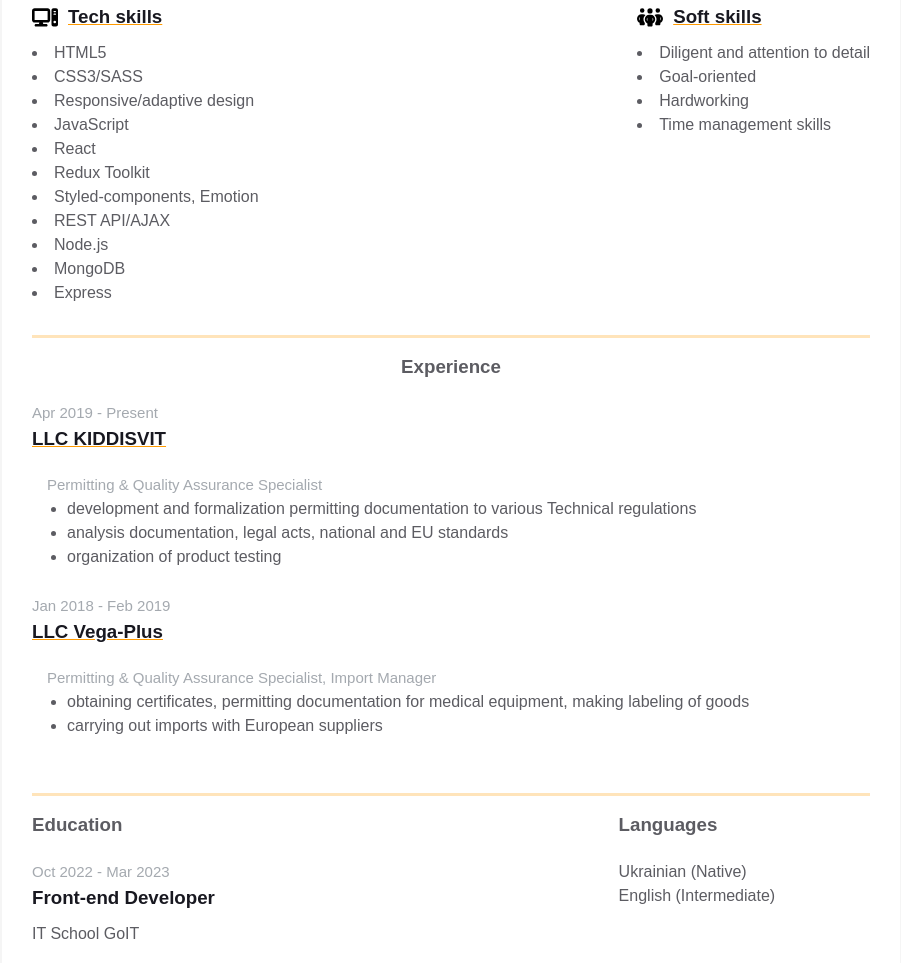
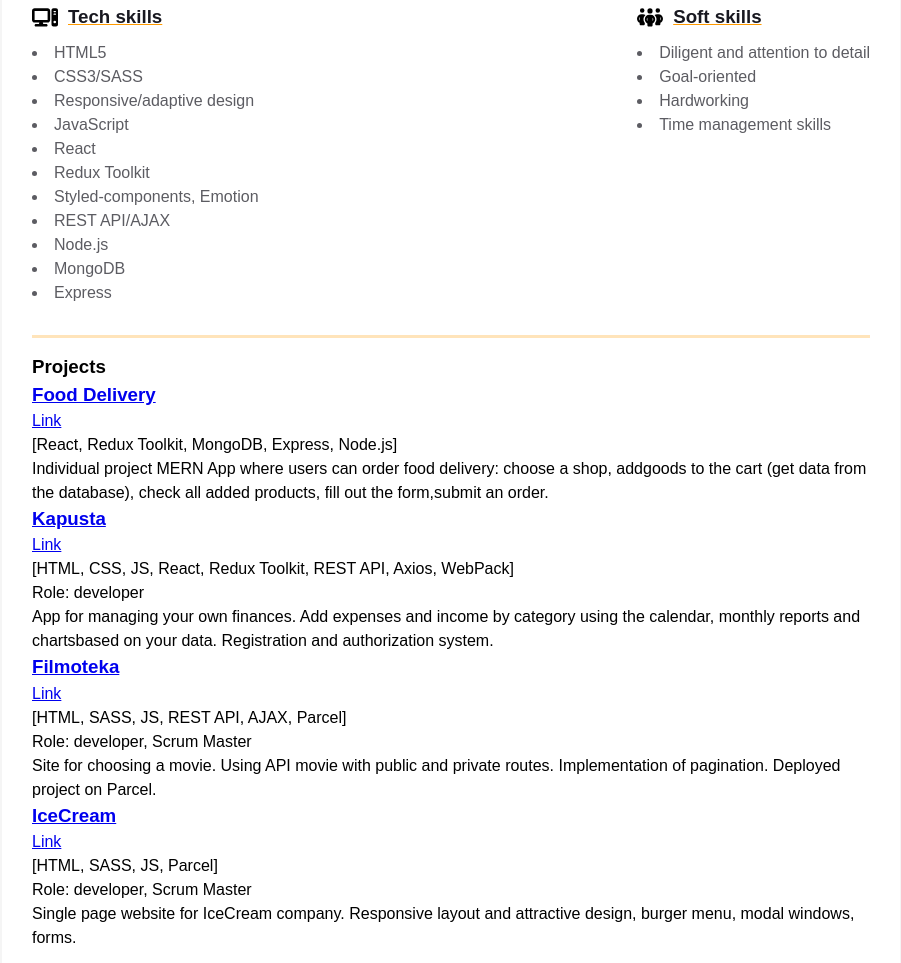
Before and after one commit to akymenko-m/homepage, a plain HTML site: page index.html in a window 1280 px wide. Shown: the part 522-1485 px from the top of the page, without its empty margins (189-1090 px from the left). Drawn offline with Linux system fonts and the light colour scheme.

Commit message:
add projects information

```diff
--- a/index.html
+++ b/index.html
@@ -173,7 +173,86 @@
 
             <div class="container">
                 <div class="resume__block">
-                    <!-- <div class="main-info fh"> -->
+                    <div class="projects">
+                        <h3 class="projects__header">Projects</h3>
+
+                        <div class="projects__block">
+                            <div class="projects__block-header">
+                                <h3 class="projects__block-name"><a class="projects__block-name-link"
+                                        href="https://food-delivery-u7o6.onrender.com/" target="_blank">Food
+                                        Delivery</a></h3>
+                                <a class="projects__block-link"
+                                    href="https://github.com/akymenko-m/food-delivery-frontend" target="_blank">Link</a>
+                            </div>
+
+                            <div class="projects__block-info">
+                                <span class="projects__block-technologies">[React, Redux Toolkit, MongoDB, Express,
+                                    Node.js]</span>
+                                <p class="projects__block-description">Individual project MERN App where users can order
+                                    food delivery: choose a shop, addgoods to the cart (get data from the
+                                    database), check all added products, fill out the form,submit an order.</p>
+                            </div>
+                        </div>
+
+                        <div class="projects__block">
+                            <div class="projects__block-header">
+                                <h3 class="projects__block-name"><a class="projects__block-name-link"
+                                        href="http://akymenko-m.github.io/kapusta/" target="_blank">Kapusta</a></h3>
+                                <a class="projects__block-link" href="https://github.com/akymenko-m/kapusta"
+                                    target="_blank">Link</a>
+                            </div>
+
+                            <div class="projects__block-info">
+                                <span class="projects__block-technologies">[HTML, CSS, JS, React, Redux Toolkit, REST
+                                    API, Axios, WebPack]</span>
+                                <p class="projects__block-role">Role: developer</p>
+                                <p class="projects__block-description">App for managing your own finances. Add expenses
+                                    and income by category using the calendar, monthly reports and chartsbased on your
+                                    data. Registration and authorization system.</p>
+                            </div>
+                        </div>
+
+                        <div class="projects__block">
+                            <div class="projects__block-header">
+                                <h3 class="projects__block-name"><a class="projects__block-name-link"
+                                        href="http://akymenko-m.github.io/filmoteka/" target="_blank">Filmoteka</a></h3>
+                                <a class="projects__block-link" href="https://github.com/akymenko-m/filmoteka"
+                                    target="_blank">Link</a>
+                            </div>
+
+                            <div class="projects__block-info">
+                                <span class="projects__block-technologies">[HTML, SASS, JS, REST API, AJAX,
+                                    Parcel]</span>
+                                <p class="projects__block-role">Role: developer, Scrum Master</p>
+                                <p class="projects__block-description">Site for choosing a movie. Using API movie with
+                                    public and private routes. Implementation of pagination. Deployed project on Parcel.
+                                </p>
+                            </div>
+                        </div>
+
+                        <div class="projects__block">
+                            <div class="projects__block-header">
+                                <h3 class="projects__block-name"><a class="projects__block-name-link"
+                                        href="https://akymenko-m.github.io/ice-cream-project/"
+                                        target="_blank">IceCream</a></h3>
+                                <a class="projects__block-link" href="https://github.com/akymenko-m/ice-cream-project"
+                                    target="_blank">Link</a>
+                            </div>
+
+                            <div class="projects__block-info">
+                                <span class="projects__block-technologies">[HTML, SASS, JS, Parcel]</span>
+                                <p class="projects__block-role">Role: developer, Scrum Master</p>
+                                <p class="projects__block-description">Single page website for IceСream company.
+                                    Responsive layout and attractive design, burger menu, modal windows, forms.</p>
+                            </div>
+                        </div>
+
+                    </div>
+                </div>
+            </div>
+
+            <div class="container">
+                <div class="resume__block">
                     <div class="experiences">
                         <h3 class="experiences__header">Experience</h3>
 
@@ -183,11 +262,10 @@
                                 <h3 class="experiences__company-header-name">LLC KIDDISVIT</h3>
                             </div>
 
-                            <div class="experiences__company-project">
-                                <span class="experiences__company-project-role">Permitting & Quality Assurance
+                            <div class="experiences__company-information">
+                                <span class="experiences__company-role">Permitting & Quality Assurance
                                     Specialist</span>
-                                <!-- <h3 class="experiences__company-project-name">Hooman project</h3> -->
-                                <ul class="experiences__company-project-responsibilities">
+                                <ul class="experiences__company-responsibilities">
                                     <li>development and formalization permitting
                                         documentation to various Technical regulations</li>
                                     <li>analysis documentation, legal acts, national and EU standards</li>
@@ -202,11 +280,10 @@
                                 <h3 class="experiences__company-header-name">LLC Vega-Plus</h3>
                             </div>
 
-                            <div class="experiences__company-project">
-                                <span class="experiences__company-project-role">Permitting & Quality Assurance
+                            <div class="experiences__company-information">
+                                <span class="experiences__company-role">Permitting & Quality Assurance
                                     Specialist, Import Manager</span>
-                                <!-- <h3 class="experiences__company-project-name">Hooman project</h3> -->
-                                <ul class="experiences__company-project-responsibilities">
+                                <ul class="experiences__company-responsibilities">
                                     <li>obtaining certificates, permitting documentation for medical equipment,
                                         making labeling of goods</li>
                                     <li>carrying out imports with European suppliers</li>
@@ -214,7 +291,6 @@
                             </div>
                         </div>
                     </div>
-                    <!-- </div> -->
                 </div>
             </div>
 
```
